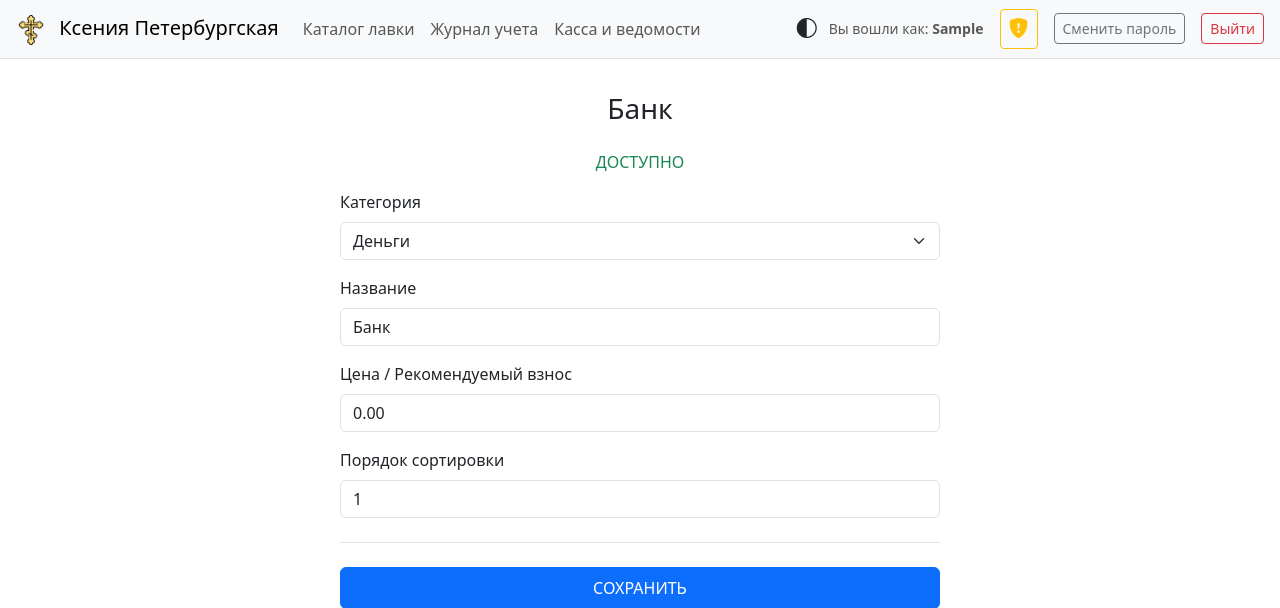
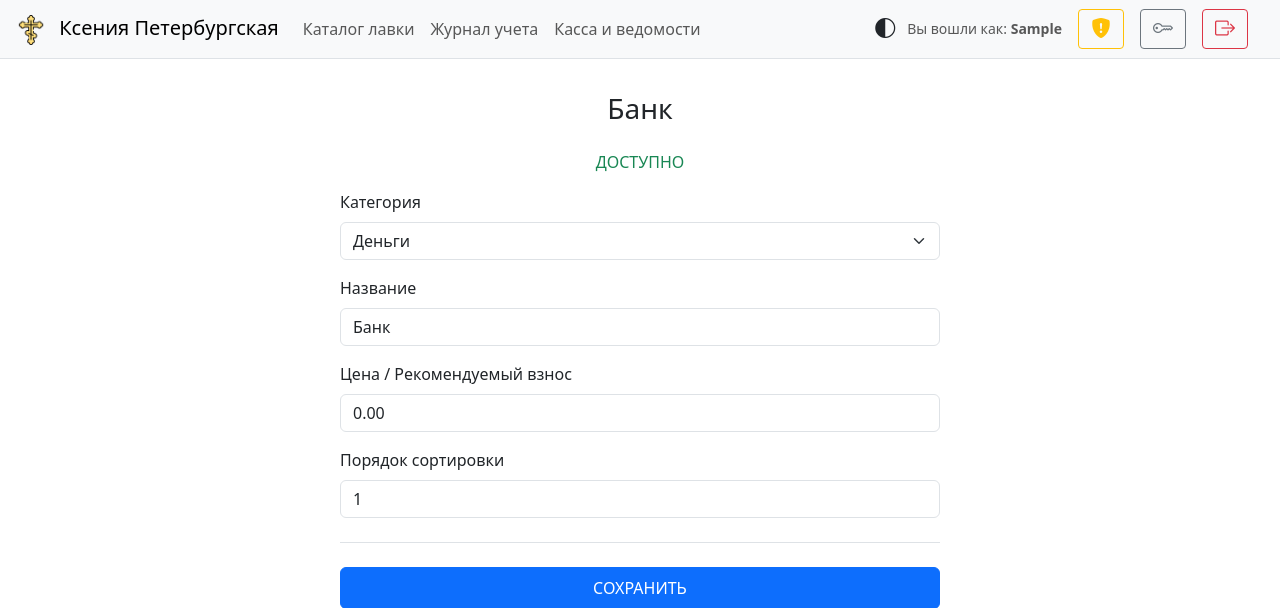
Before and after one commit to antonrudnev/mychurch_pos, a Django app: page /directory/items/31/ in a window 1280 px wide. Shown: the top 608 px of the page. Run offline with Django 5.2, Linux system fonts and the light colour scheme; the visitor is signed in with stand-in values (Sample User, id 1); data comes from the database, SQL or seed files in the repository.

Commit message:
Refactor navigation buttons: add icons for password change and logout, improve button titles for better accessibility

```diff
--- a/templates/base.html
+++ b/templates/base.html
@@ -88,18 +88,26 @@
                     </span>
                     {% if user.is_staff %}
                         <a href="/admin/" class="btn btn-sm btn-outline-warning me-3" title="Вход в панель администрирования">
-                            <i class="bi bi-shield-fill-exclamation fs-5"></i>
+                            <i class="bi bi-shield-fill-exclamation fs-5 m-1"></i>
                         </a>
                     {% endif %}
-                    <a href="{% url 'password_change' %}" class="btn btn-sm btn-outline-secondary me-3">Сменить пароль</a>
-                    <form method="post" action="{% url 'logout' %}" class="m-0">
+                    <a href="{% url 'password_change' %}" class="btn btn-sm btn-outline-secondary me-3" title="Сменить пароль">
+                        <i class="bi bi-key fs-5 m-1"></i>
+                    </a>
+                    <form method="post" action="{% url 'logout' %}" class="me-3">
                         {% csrf_token %}
-                        <button type="submit" class="btn btn-sm btn-outline-danger">Выйти</button>
+                        <button type="submit" class="btn btn-sm btn-outline-danger " title="Выйти">
+                            <i class="bi bi-box-arrow-right fs-5 m-1"></i>
+                        </button>
                     </form>
                 {% else %}
                     <div class="d-flex d-none d-lg-inline-block">
-                        <a href="{% url 'login' %}" class="btn btn-sm btn-primary me-2">Войти</a>
-                        <a href="{% url 'register' %}" class="btn btn-sm btn-outline-light" id="reg-btn">Регистрация</a>
+                        <a href="{% url 'register' %}" class="btn btn-sm btn-light" id="reg-btn" title="Регистрация">
+                            Регистрация
+                        </a>
+                        <a href="{% url 'login' %}" class="btn btn-sm btn-outline-primary" title="Войти">
+                            Войти
+                        </a>
                     </div>
                 {% endif %}
             </div>
```
